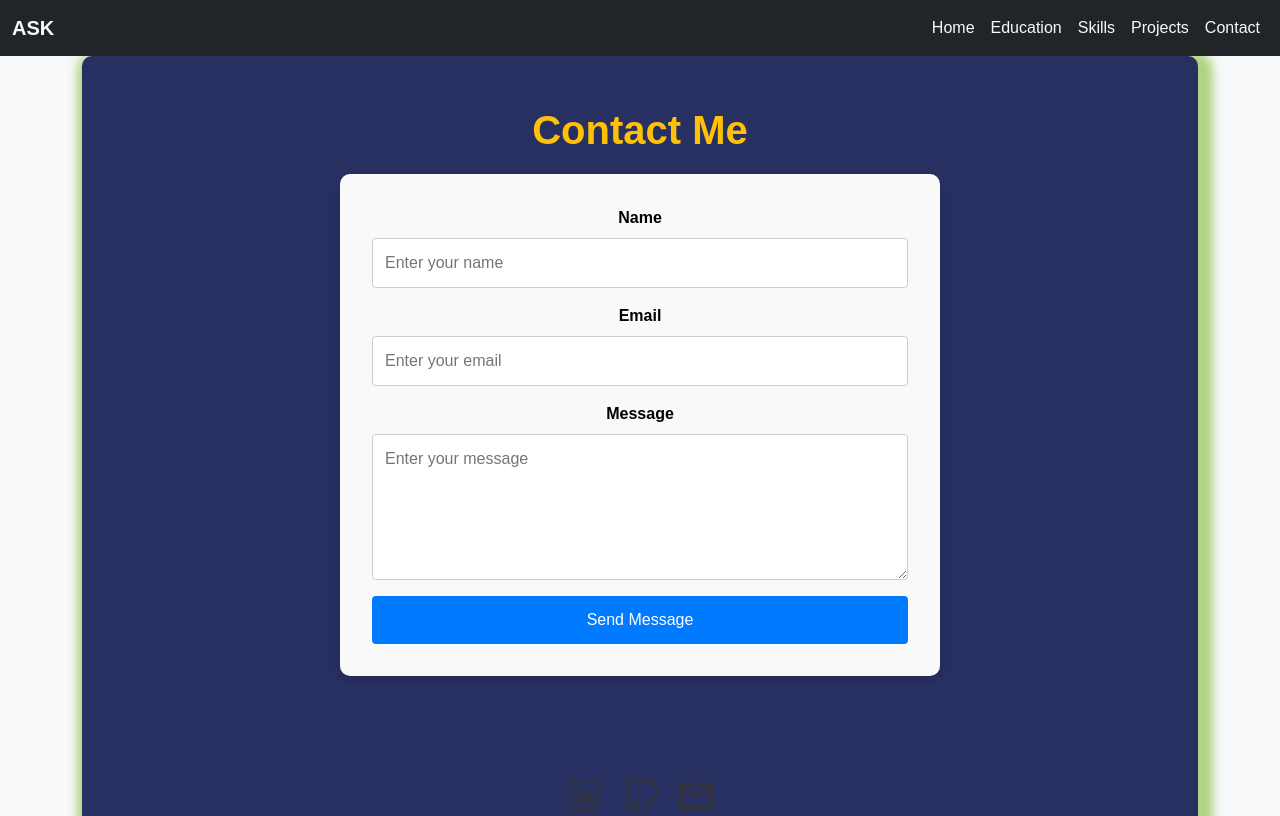
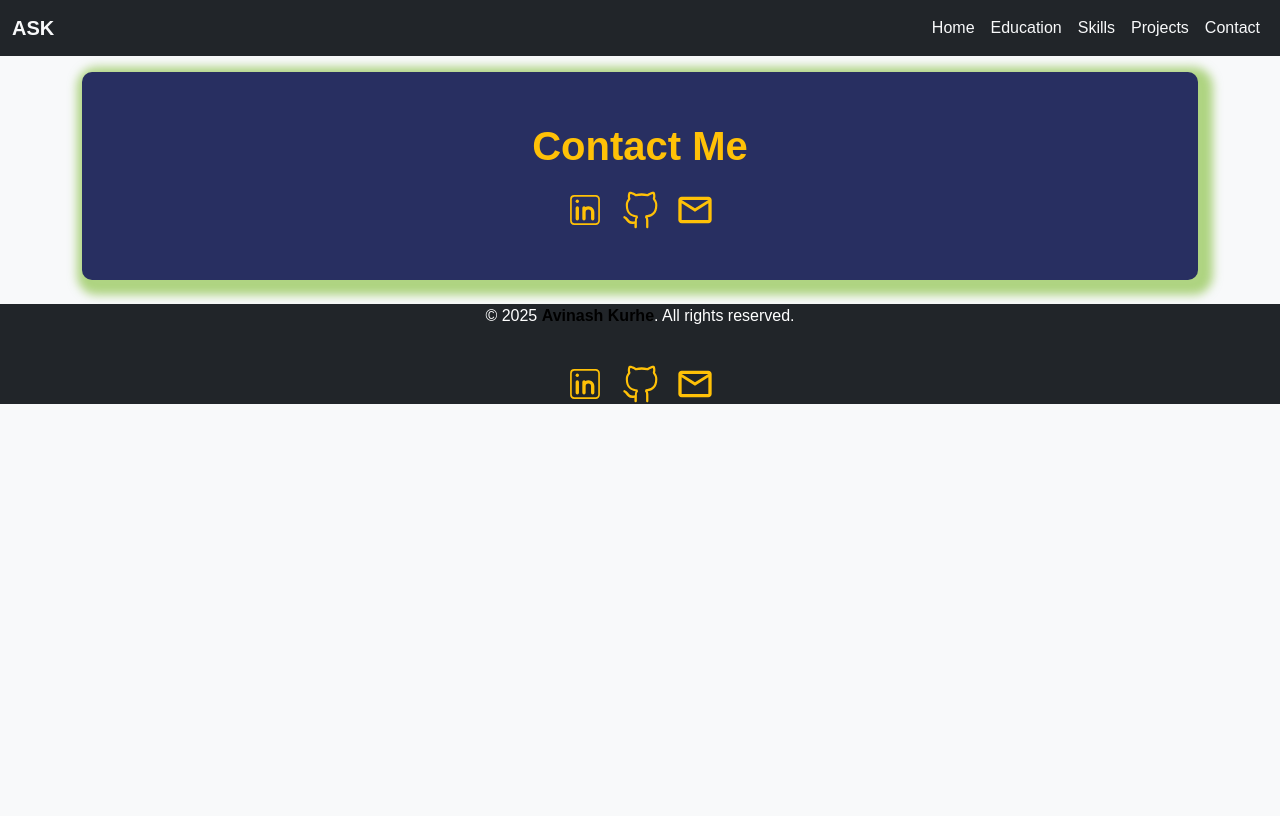
Before and after one commit to avinashkurhe/React_portfolio, a React (Create React App) app: page /contact in a window 1280 px wide. Shown: the top 816 px of the page. Built offline with nearby package versions, Linux system fonts and the light colour scheme.

Commit message:
Update Contact.js

```diff
--- a/src/componants/Contact.js
+++ b/src/componants/Contact.js
@@ -5,44 +5,24 @@ import { MdOutlineEmail } from "react-icons/md";
 
 function Contact() {
   return (
-    <section className="contact-section" id="contact">
+    <section className="contact-section mt-3" id="contact">
       <h1 className="text-center text-warning">Contact Me</h1>
 
       <div className="container contact-container">
-        {/* Contact Form */}
-        <div className="contact-form">
-          <form>
-            <div className="form-group">
-              <label htmlFor="name">Name</label>
-              <input type="text" id="name" name="name" placeholder="Enter your name" required />
-            </div>
 
-            <div className="form-group">
-              <label htmlFor="email">Email</label>
-              <input type="email" id="email" name="email" placeholder="Enter your email" required />
-            </div>
-
-            <div className="form-group">
-              <label htmlFor="message">Message</label>
-              <textarea id="message" name="message" rows="5" placeholder="Enter your message" required></textarea>
-            </div>
-
-            <button type="submit" className="submit-btn">Send Message</button>
-          </form>
-        </div>
 
         {/* Social Links */}
-        <div className="contact-icons">
-          <a href="https://www.linkedin.com/in/avinashkurhe2002" target="_blank" rel="noopener noreferrer" className="icon-item">
-            <CiLinkedin className="icons" />
-          </a>
-          <a href="https://github.com/avinashkurhe" target="_blank" rel="noopener noreferrer" className="icon-item">
-            <VscGithubAlt className="icons" />
-          </a>
-          <a href="mailto:kurheavinash2019@gmail.com" target="_blank" rel="noopener noreferrer" className="icon-item">
-            <MdOutlineEmail className="icons" />
-          </a>
-        </div>
+        <div className="footer-icons">
+                  <a href="https://www.linkedin.com/in/avinashkurhe2002" target="_blank" rel="noopener noreferrer">
+                    <CiLinkedin className="footer-icon" />
+                  </a>
+                  <a href="https://github.com/avinashkurhe" target="_blank" rel="noopener noreferrer">
+                    <VscGithubAlt className="footer-icon" />
+                  </a>
+                  <a href="mailto:kurheavinash2019@gmail.com" target="_blank" rel="noopener noreferrer">
+                    <MdOutlineEmail className="footer-icon" />
+                  </a>
+                </div>
       </div>
     </section>
   );
```
